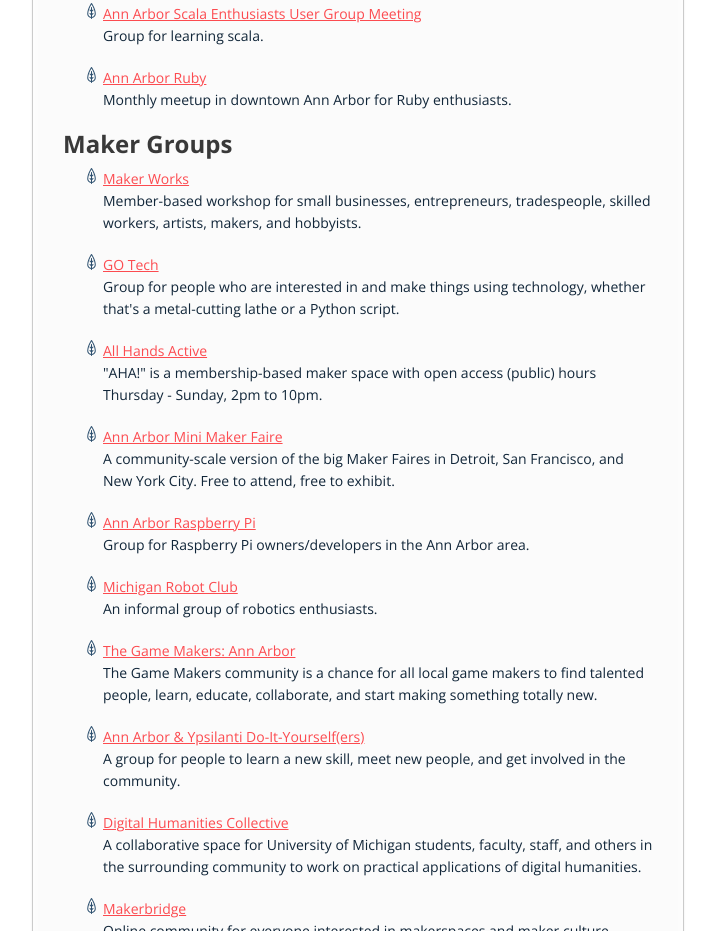
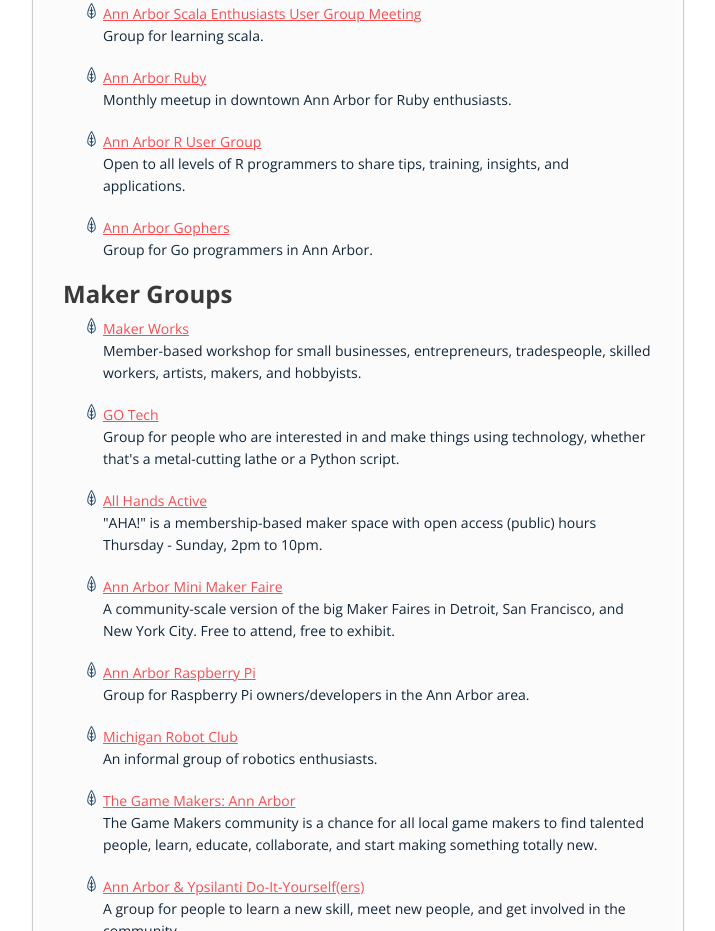
Before and after one commit to jshwlkr/hacka2, a plain HTML site: page index.html in a window 1280 px wide. Shown: the part 1560-2491 px from the top of the page, without its empty margins (283-998 px from the left). Drawn offline with nearby package versions, Linux system fonts and the light colour scheme.

Commit message:
added Ann Arbor Gophers and R user group

```diff
--- a/index.html
+++ b/index.html
@@ -116,6 +116,14 @@
                 <li>
                     <a href="http://www.meetup.com/Ann-Arbor-Ruby/">Ann Arbor Ruby</a>
                     <p>Monthly meetup in downtown Ann Arbor for Ruby enthusiasts.</p>
+                </li>
+                <li>
+                    <a href="http://www.meetup.com/Ann-Arbor-R-User-Group/">Ann Arbor R User Group</a>
+                    <p>Open to all levels of R programmers to share tips, training, insights, and applications.</p>
+                </li>
+                <li>
+                    <a href="http://www.meetup.com/Ann-Arbor-Gophers/">Ann Arbor Gophers</a>
+                    <p>Group for Go programmers in Ann Arbor.</p>
                 </li>
             </ul>
             <h2>Maker Groups</h2>
```
